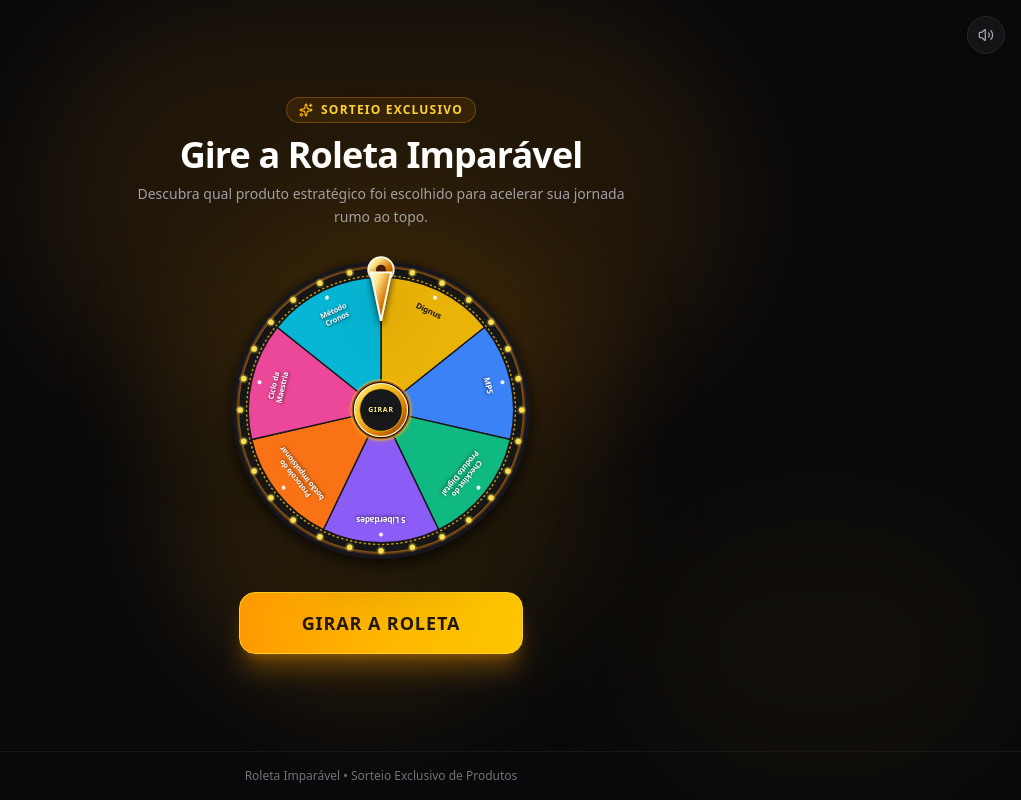
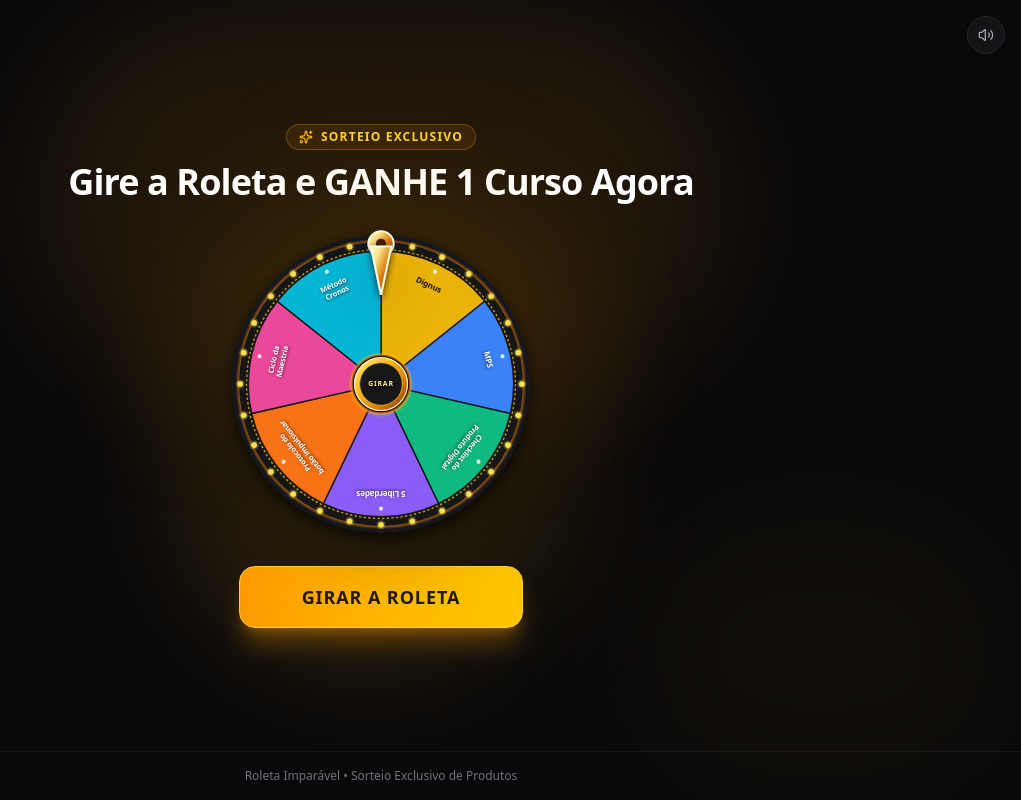
Before and after one commit to Trafego-Virtus/Roleto-Imparavel---Evento-Fire, a React (Vite) app: page / in a window 1280 px wide. Shown: the whole page, without its empty margins (259-1280 px from the left). Built offline with nearby package versions, Linux system fonts and the light colour scheme.

Commit message:
feat: update roulette headline and cleanup gitignore
Change the main call-to-action title for better conversion and remove unnecessary ignore rules in the assets directory.

```diff
--- a/src/App.tsx
+++ b/src/App.tsx
@@ -64,12 +64,9 @@ export default function App() {
             <Sparkles className="w-3 h-3 sm:w-3.5 sm:h-3.5 text-amber-400" />
             Sorteio Exclusivo
           </div>
-          <h1 className="text-xl xs:text-2xl sm:text-3xl md:text-4xl font-extrabold tracking-tight text-white mb-1.5 sm:mb-2">
-            Gire a Roleta Imparável
+          <h1 className="text-xl xs:text-2xl sm:text-3xl md:text-4xl font-extrabold tracking-tight text-white">
+            Gire a Roleta e GANHE 1 Curso Agora
           </h1>
-          <p className="text-xs sm:text-sm text-zinc-400 max-w-sm sm:max-w-lg mx-auto leading-relaxed">
-            Descubra qual produto estratégico foi escolhido para acelerar sua jornada rumo ao topo.
-          </p>
         </div>
 
         {/* The Roulette Wheel Component */}
```
Also changed, not shown: 1 other file (tests, documents, lock files or other folders).
